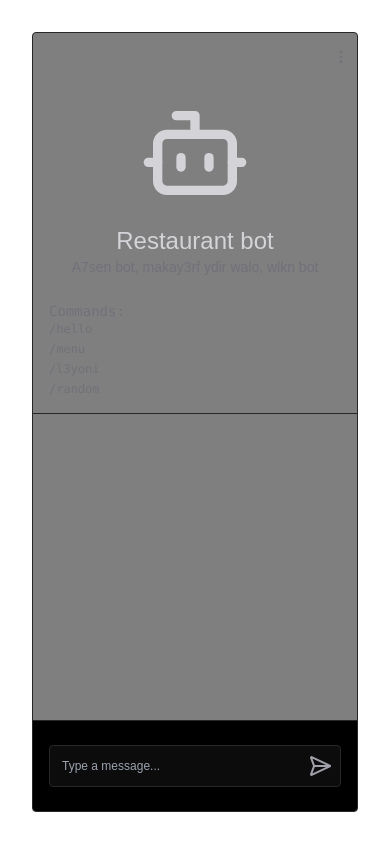
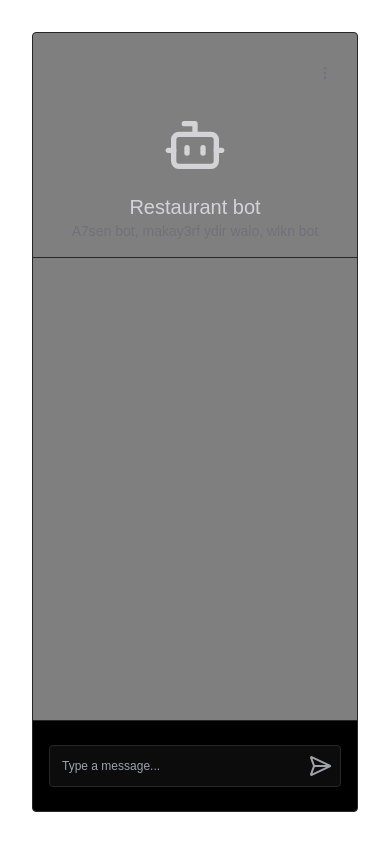
Before and after one commit to Labrahmi/restaurant-chatbot, a Next.js app in the folder frontend/: page / in a window 390 px wide. Built offline with nearby package versions, Linux system fonts and the light colour scheme.

Commit message:
enhance ChatBotInfo layout with improved padding and avatar sizing; update ChatMessageCore for responsive design

```diff
--- a/frontend/components/chat/ChatBotInfo.tsx
+++ b/frontend/components/chat/ChatBotInfo.tsx
@@ -33,7 +33,7 @@ function ChatBotInfo({
   setMessages: Function;
 }) {
   return (
-    <div className="w-full flex gap-2 flex-col items-center justify-center select-none border-b border-b-zinc-800">
+    <div className="w-full flex p-4 gap-2 flex-col items-center justify-center select-none border-b border-b-zinc-800">
       <div className="w-full flex justify-end p-2 py-4">
         <Popover>
           <PopoverTrigger className="flex gap-1 items-center text-zinc-500 text-sm font-light">
@@ -59,17 +59,16 @@ function ChatBotInfo({
           </PopoverContent>
         </Popover>
       </div>
-      <Avatar className="size-32 flex justify-center items-center p-2">
-        <Bot className="size-32 stroke-zinc-300" />
+      <Avatar className="size-20 flex justify-center items-center p-2">
+        <Bot className="size-16 stroke-zinc-300" />
       </Avatar>
       <div className="flex flex-col justify-center items-center text-center">
-        <h1 className="font-light text-2xl text-zinc-300">Restaurant bot</h1>
+        <h1 className="font-light text-xl text-zinc-300">Restaurant bot</h1>
         <p className="text-sm font-light text-zinc-500">
           A7sen bot, makay3rf ydir walo, wlkn bot
         </p>
       </div>
-
-      <div className="text-sm text-zinc-500 self-start p-4">
+      <div className="text-sm text-zinc-500 self-start hidden">
         <code>Commands:</code>
         <ul className="list-disc flex flex-col gap-1 list-inside text-xs select-text selection:text-black selection:bg-zinc-600">
           <code>/hello</code>
--- a/frontend/components/chat/ChatMessageCore.tsx
+++ b/frontend/components/chat/ChatMessageCore.tsx
@@ -43,7 +43,7 @@ function ChatMessageCore({
             )}
             <div
               className={clsx(
-                "p-2 rounded-lg border border-zinc-800 break-all whitespace-pre-wrap",
+                "p-2 2xl:max-w-[28rem] rounded-lg border border-zinc-800 break-all whitespace-pre-wrap",
                 {
                   "bg-zinc-800": message.user.id === "0",
                   "animate-pulse w-64 h-full text-center":
```
